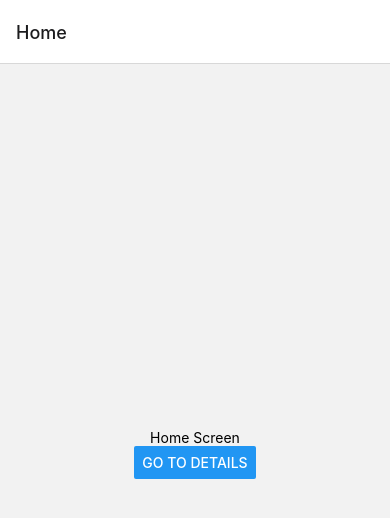
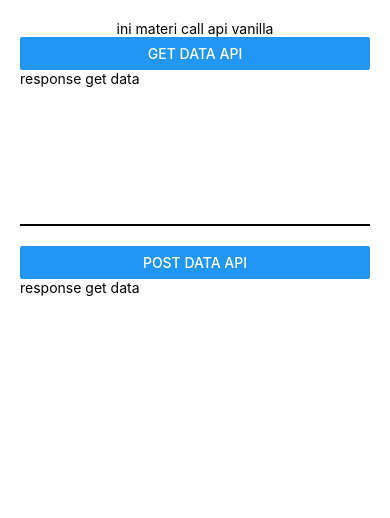
Before and after one commit to allyvio/sareactnative, a React Native app: screen / in a window 390 px wide. Shown: the top 518 px of the page. Built offline with nearby package versions, Linux system fonts and the light colour scheme.

Commit message:
pertemuan V

```diff
--- a/src/App.js
+++ b/src/App.js
@@ -1,9 +1,9 @@
-import React from 'react'
+import React, { useEffect } from 'react'
 import { Text, View, Button } from 'react-native'
 
 import { NavigationContainer } from '@react-navigation/native';
 import { createNativeStackNavigator } from '@react-navigation/native-stack';
-
+import CallApiVanilla from './pages/CallApiVanilla';
 
 // import ProductItem from './pages/ProductItem'
 // import PertemuanSatu from './pages/PertemuanSatu'
@@ -24,40 +24,41 @@ import { createNativeStackNavigator } from '@react-navigation/native-stack';
 //   }
 // }
 // arrow function js
-const HomeScreen = ({ navigation }) => {
-    return (
-        <View style={{ flex: 1, alignItems: 'center', justifyContent: 'center' }}>
-            <Text>Home Screen</Text>
-            <Button
-                title="Go to Details"
-                onPress={() => navigation.navigate('Details')}
-            />
-        </View>
-    );
-}
-function DetailsScreen({ navigation }) {
-    return (
-        <View style={{ flex: 1, alignItems: 'center', justifyContent: 'center' }}>
-            <Text>Details Screen</Text>
-            {/* <Button title="Go to Home 1" onPress={() => navigation.navigate('Home')} /> */}
-            <Button title="Go to detail" onPress={() => navigation.push('Details')} />
-            <Button title="Go back" onPress={() => navigation.goBack()} />
-            <Button
-                title="Go back to first screen in stack"
-                onPress={() => navigation.popToTop()}
-            />
-        </View>
-    );
-}
+// const HomeScreen = ({ navigation }) => {
+//     return (
+//         <View style={{ flex: 1, alignItems: 'center', justifyContent: 'center' }}>
+//             <Text>Home Screen</Text>
+//             <Button
+//                 title="Go to Details"
+//                 onPress={() => navigation.navigate('Details')}
+//             />
+//         </View>
+//     );
+// }
+// function DetailsScreen({ navigation }) {
+//     return (
+//         <View style={{ flex: 1, alignItems: 'center', justifyContent: 'center' }}>
+//             <Text>Details Screen</Text>
+//             {/* <Button title="Go to Home 1" onPress={() => navigation.navigate('Home')} /> */}
+//             <Button title="Go to detail" onPress={() => navigation.push('Details')} />
+//             <Button title="Go back" onPress={() => navigation.goBack()} />
+//             <Button
+//                 title="Go back to first screen in stack"
+//                 onPress={() => navigation.popToTop()}
+//             />
+//         </View>
+//     );
+// }
 const Stack = createNativeStackNavigator();
 
 const App = () => {
-    return <NavigationContainer>
-        <Stack.Navigator>
-            <Stack.Screen name="Home" component={HomeScreen} />
-            <Stack.Screen name="Details" component={DetailsScreen} />
-        </Stack.Navigator>
-    </NavigationContainer>
+    return <CallApiVanilla />
+    // <NavigationContainer>
+    //     <Stack.Navigator>
+    //         <Stack.Screen name="Home" component={HomeScreen} />
+    //         <Stack.Screen name="Details" component={DetailsScreen} />
+    //     </Stack.Navigator>
+    // </NavigationContainer>
     {/* <FlexBox /> */ }
     {/* <Navbar /> */ }
     {/* <ScrollView>
--- /dev/null
+++ b/src/pages/CallApiVanilla/index.js
@@ -0,0 +1,80 @@
+import React, { useEffect, useState } from 'react'
+import { View, Text, StyleSheet, Button, Image } from 'react-native'
+
+
+const params = {
+    name: "morpheus",
+    job: "leader"
+}
+const CallApiVanilla = () => {
+    const [dataUser, setDataUser] = useState({
+        avatar: '',
+        email: '',
+        first_name: '',
+        last_name: ''
+    })
+    const [dataJob, setDataJob] = useState({
+        name: '',
+        job: ''
+    })
+    const Users = (props) => {
+        return <View>
+            <Image
+                source={{ uri: props.avatar }}
+                style={style.avatar}
+            />
+            <Text>{props.email}</Text>
+            <Text>{`${props.first_name} ${props.last_name}`}</Text>
+        </View>
+    }
+    const getData = () => {
+        fetch('https://reqres.in/api/users/2')
+            .then(response => response.json())
+            .then(json => {
+                // console.log(json.data);
+                setDataUser(json.data)
+            })
+    }
+    const postData = () => {
+        fetch('https://reqres.in/api/users', {
+            method: 'post',
+            headers: {
+                'Content-Type': 'application/json'
+            },
+            body: JSON.stringify(params)
+        })
+            .then(response => response.json())
+            .then(json => {
+                // console.log(json);
+                setDataJob(json)
+            })
+    }
+    return (
+        <View style={style.container}>
+            <Text style={style.textTitle}>ini materi call api vanilla</Text>
+            <Button title="Get Data Api" onPress={getData} />
+            <Text>response get data</Text>
+
+            <Users
+                avatar={dataUser.avatar}
+                email={dataUser.email}
+                first_name={dataUser.first_name}
+                last_name={dataUser.last_name}
+            />
+
+            <View style={style.line} />
+            <Button title="Post Data Api" onPress={postData} />
+            <Text>response get data</Text>
+            <Text>{dataJob.name}</Text>
+            <Text>{dataJob.job}</Text>
+        </View>
+    )
+}
+
+const style = StyleSheet.create({
+    container: { padding: 20 },
+    textTitle: { textAlign: 'center' },
+    line: { height: 2, backgroundColor: 'black', marginVertical: 20 },
+    avatar: { width: 100, height: 100, borderRadius: 50 }
+})
+export default CallApiVanilla
```
